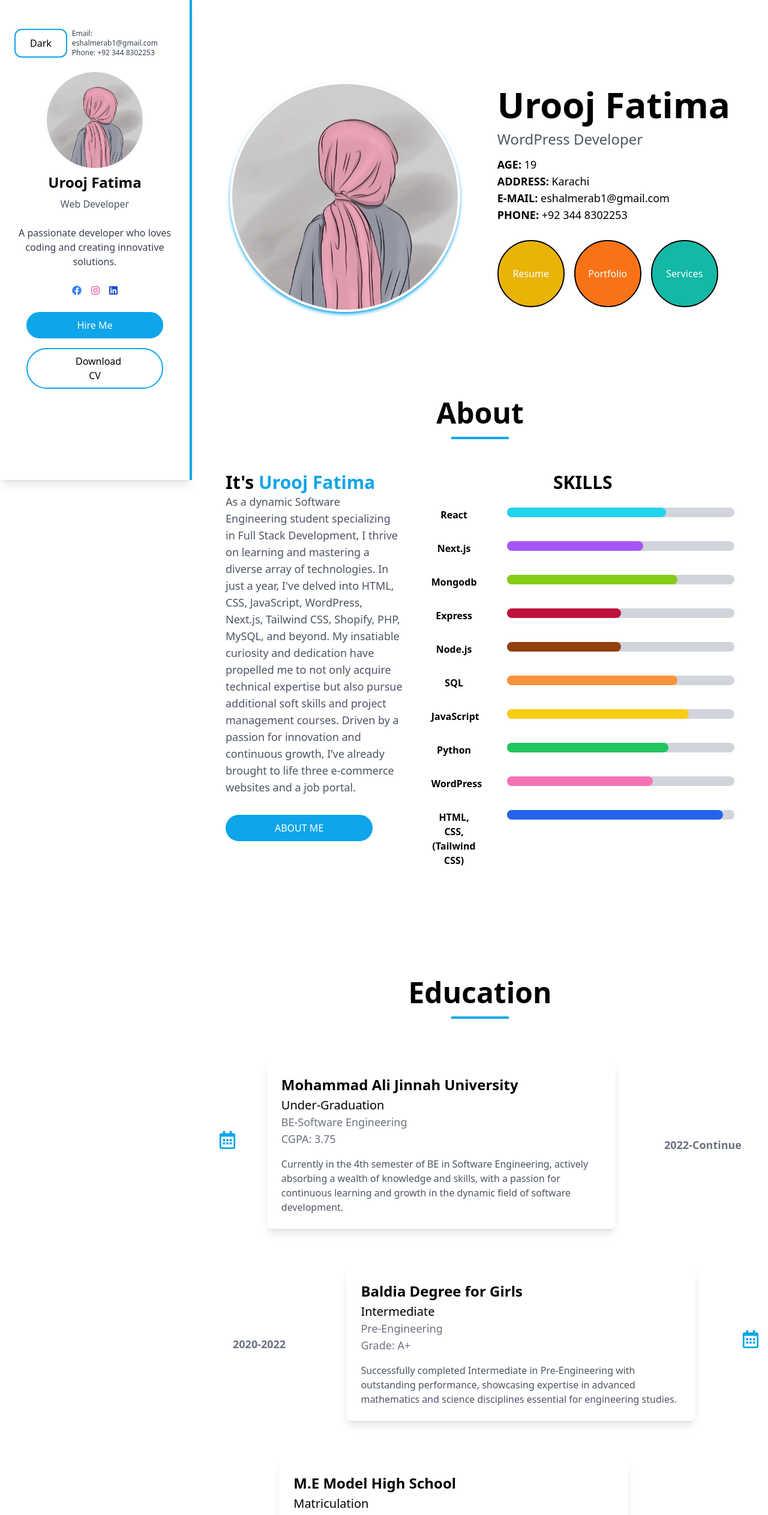
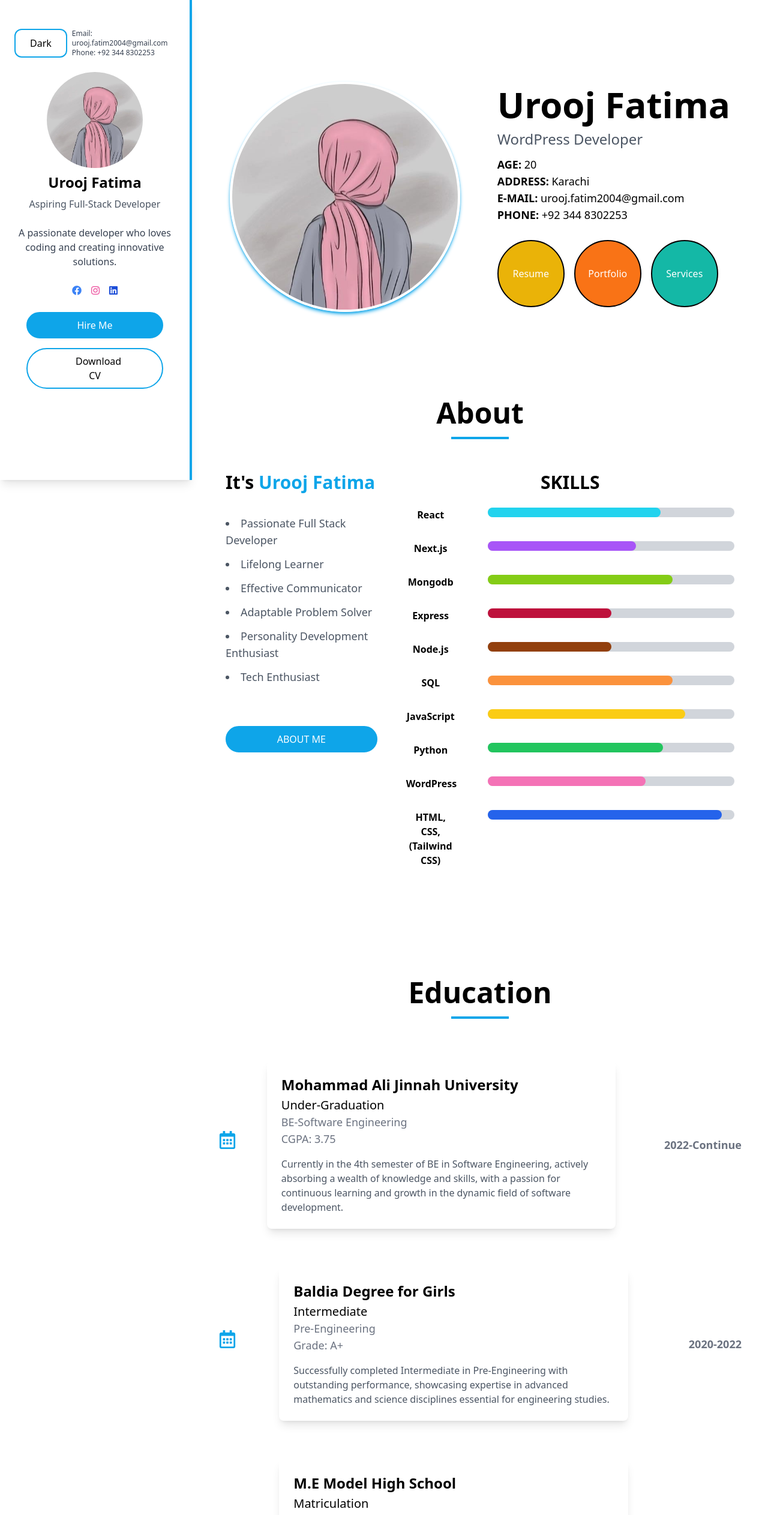
Before and after one commit to UroojFatim/Portfolio, a React (Vite) app: page / in a window 1280 px wide. Shown: the top 2525 px of the page at 60% size. Built offline with nearby package versions, Linux system fonts and the light colour scheme.

Commit message:
Update profile

```diff
--- a/src/Components/About.jsx
+++ b/src/Components/About.jsx
@@ -24,15 +24,19 @@ const About = () => {
             </div>
             <div className="flex flex-col md:flex-row justify-around items-start gap-12">
                 {/* Left section: Bio */}
-                <div className="md:w-[35%] text-left animate-fadeIn">
+                <div className="md:w-[30%] text-left animate-fadeIn flex flex-col gap-9">
                     <h3 className="text-3xl font-semibold">
                        It's <span className=" text-lightTheme-accent dark:text-darkTheme-accent mb-6">Urooj Fatima</span>
                     </h3>
                     <p className="text-lg text-gray-600 dark:text-gray-300 mb-8">
-                    As a dynamic Software Engineering student specializing in Full Stack Development, I thrive on learning and mastering a diverse array of technologies.
-                        In just a year, I've delved into HTML, CSS, JavaScript, WordPress, Next.js, Tailwind CSS, Shopify, PHP, MySQL, and beyond. My insatiable curiosity
-                        and dedication have propelled me to not only acquire technical expertise but also pursue additional soft skills and project management courses.
-                        Driven by a passion for innovation and continuous growth, I’ve already brought to life three e-commerce websites and a job portal.
+                    <ul className='list-disc list-inside flex flex-col gap-3'>
+                        <li>Passionate Full Stack Developer</li>
+                        <li>Lifelong Learner</li>
+                        <li>Effective Communicator</li>
+                        <li>Adaptable Problem Solver</li>
+                        <li>Personality Development Enthusiast</li>
+                        <li>Tech Enthusiast</li>
+                    </ul>
 
                     </p>
                     <button className="border-2 border-lightTheme-accent dark:border-darkTheme-accent hover:dark:bg-transparent hover:dark:text-white  bg-lightTheme-accent dark:bg-darkTheme-accent text-white py-2 px-20 rounded-full hover:opacity-80 transition hover:bg-transparent hover:text-black">
@@ -41,7 +45,7 @@ const About = () => {
                 </div>
 
                 {/* Right section: Skills */}
-                <div className="md:w-[60%] w-full animate-slideInUp ">
+                <div className="md:w-[65%] w-full animate-slideInUp ">
                     <h3 className="text-3xl font-semibold text-lightTheme-text dark:text-darkTheme-text mb-6">SKILLS</h3>
                     <div className="space-y-6 ">
                         {skills.map((skill, index) => (
--- a/src/Components/Education.jsx
+++ b/src/Components/Education.jsx
@@ -1,4 +1,4 @@
-import React from 'react';
+import React, { useEffect, useRef, useState } from 'react';
 import { FaRegCalendarAlt } from 'react-icons/fa'; // Icon for the timeline milestone
 
 const Education = () => {
@@ -29,8 +29,36 @@ const Education = () => {
         }
     ];
 
+    const [isVisible, setIsVisible] = useState(false);
+    const sectionRef = useRef(null);
+
+    useEffect(() => {
+        const observer = new IntersectionObserver((entries) => {
+            entries.forEach(entry => {
+                if (entry.isIntersecting) {
+                    setIsVisible(true);
+                    observer.unobserve(entry.target); // Unobserve once the animation has been triggered
+                }
+            });
+        });
+
+        if (sectionRef.current) {
+            observer.observe(sectionRef.current);
+        }
+
+        return () => {
+            if (sectionRef.current) {
+                observer.unobserve(sectionRef.current);
+            }
+        };
+    }, []);
+
     return (
-        <section className="education-section py-16 px-1 md:px-5" id="education">
+        <section
+            ref={sectionRef}
+            className={`education-section py-16 px-1 md:px-5 transition-opacity duration-500 ${isVisible ? 'opacity-100' : 'opacity-0'}`}
+            id="education"
+        >
             <div className="text-center mb-12">
                 <h2 className="text-5xl font-bold text-lightTheme-text dark:text-darkTheme-text">
                     Education
@@ -42,7 +70,7 @@ const Education = () => {
                 {educationData.map((edu, index) => (
                     <div
                         key={index}
-                        className={`flex flex-col space-y-4 md:flex-row md:items-center justify-between md:space-x-6 ${index % 2 === 1 ? 'md:flex-row-reverse' : ''}`}
+                        className={`flex flex-col space-y-4 md:flex-row md:items-center justify-between md:space-x-6 transition-transform duration-500 transform ${isVisible ? 'translate-y-0' : 'translate-y-10 opacity-0'}`}
                     >
                         {/* Timeline Icon */}
                         <div className="relative flex items-center">
--- a/src/Components/Hero.jsx
+++ b/src/Components/Hero.jsx
@@ -23,9 +23,9 @@ const Hero = () => {
                 </p>
 
                 <div className="text-sm sm:text-base lg:text-lg">
-                    <p><strong>AGE:</strong> 19</p>
+                    <p><strong>AGE:</strong> 20</p>
                     <p><strong>ADDRESS:</strong> Karachi</p>
-                    <p><strong>E-MAIL:</strong> eshalmerab1@gmail.com</p>
+                    <p><strong>E-MAIL:</strong> urooj.fatim2004@gmail.com</p>
                     <p><strong>PHONE:</strong> +92 344 8302253</p>
                 </div>
 
--- a/src/Components/Pages/LeftSide/Sidebar.jsx
+++ b/src/Components/Pages/LeftSide/Sidebar.jsx
@@ -23,7 +23,7 @@ const Sidebar = ({ toggleTheme, isDarkMode, sidebarOpen, toggleSidebar }) => {
           {isDarkMode ? "Light" : "Dark"}
         </button>
         <div className="text-xs">
-          <p className="text-gray-700 dark:text-gray-300">Email: eshalmerab1@gmail.com</p>
+          <p className="text-gray-700 dark:text-gray-300">Email: urooj.fatim2004@gmail.com</p>
           <p className="text-gray-700 dark:text-gray-300">Phone: +92 344 8302253</p>
         </div>
       </div>
@@ -36,7 +36,7 @@ const Sidebar = ({ toggleTheme, isDarkMode, sidebarOpen, toggleSidebar }) => {
           className="w-40 h-40 mx-auto rounded-full"
         />
         <h1 className="text-2xl font-bold">Urooj Fatima</h1>
-        <p className="text-gray-600 dark:text-gray-300">Web Developer</p>
+        <p className="text-gray-600 dark:text-gray-300">Aspiring Full-Stack Developer</p>
       </div>
 
       <div className="text-center mb-6">
--- a/src/Components/Pages/RightSide/Home.jsx
+++ b/src/Components/Pages/RightSide/Home.jsx
@@ -4,6 +4,7 @@ import Hero from '../../Hero';
 import About from '../../About';
 import Education from '../../Education';
 import Skills from '../../Skills';
+import Projects from '../../Projects';
 
 const Home = () => {
   return (
@@ -12,6 +13,7 @@ const Home = () => {
       <About/>
       <Education/>
       <Skills/>
+      <Projects/>
     </div>
   );
 };
--- a/src/Components/Projects.jsx
+++ b/src/Components/Projects.jsx
@@ -1,11 +1,96 @@
-import React from 'react'
+// src/Components/Pages/RightSide/Projects.js
+
+import React from 'react';
+import Project1Image from '../assets/Profile.jpeg'; // Replace with your project images
+import Project2Image from '../assets/Profile.jpeg';
+import Project3Image from '../assets/Profile.jpeg';
+// Import more project images as needed
+
+const projects = [
+  {
+    id: 1,
+    title: 'Project One',
+    description: 'A brief description of Project One.',
+    image: Project1Image,
+    demoLink: 'https://example.com/project-one',
+    repoLink: 'https://github.com/yourusername/project-one',
+  },
+  {
+    id: 2,
+    title: 'Project Two',
+    description: 'A brief description of Project Two.',
+    image: Project2Image,
+    demoLink: 'https://example.com/project-two',
+    repoLink: 'https://github.com/yourusername/project-two',
+  },
+  {
+    id: 3,
+    title: 'Project Three',
+    description: 'A brief description of Project Three.',
+    image: Project3Image,
+    demoLink: 'https://example.com/project-three',
+    repoLink: 'https://github.com/yourusername/project-three',
+  },
+  // Add more projects as needed
+];
 
 const Projects = () => {
   return (
-    <div>
-      Projects
-    </div>
-  )
-}
+    <section className="projects-section p-4 sm:p-8 lg:p-12 text-center my-10 lg:my-20" id="projects">
+      {/* Section Header */}
+      <div className="mb-8 sm:mb-12">
+        <h2 className="text-3xl sm:text-4xl lg:text-5xl font-bold text-lightTheme-text dark:text-darkTheme-text">
+          Projects
+        </h2>
+        <span className="inline-block w-16 sm:w-24 h-1 bg-lightTheme-accent dark:bg-darkTheme-accent mt-4 mx-auto"></span>
+      </div>
 
-export default Projects
+      {/* Projects Grid */}
+      <div className="grid grid-cols-1 sm:grid-cols-2 lg:grid-cols-3 gap-8">
+        {projects.map((project) => (
+          <div
+            key={project.id}
+            className="bg-lightTheme-bg dark:bg-darkTheme-bg shadow-lg rounded-lg overflow-hidden transform hover:scale-105 transition duration-300"
+          >
+            {/* Project Image */}
+            <img
+              src={project.image}
+              alt={project.title}
+              className="w-full h-48 object-cover"
+            />
+
+            {/* Project Details */}
+            <div className="p-4">
+              <h3 className="text-xl font-semibold text-lightTheme-text dark:text-darkTheme-text mb-2">
+                {project.title}
+              </h3>
+              <p className="text-gray-600 dark:text-gray-300 mb-4">
+                {project.description}
+              </p>
+              <div className="flex justify-between">
+                <a
+                  href={project.demoLink}
+                  target="_blank"
+                  rel="noopener noreferrer"
+                  className="text-blue-500 hover:text-blue-700 dark:text-orange-400 dark:hover:text-orange-600 transition"
+                >
+                  Live Demo
+                </a>
+                <a
+                  href={project.repoLink}
+                  target="_blank"
+                  rel="noopener noreferrer"
+                  className="text-blue-500 hover:text-blue-700 dark:text-orange-400 dark:hover:text-orange-600 transition"
+                >
+                  GitHub
+                </a>
+              </div>
+            </div>
+          </div>
+        ))}
+      </div>
+    </section>
+  );
+};
+
+export default Projects;
```
